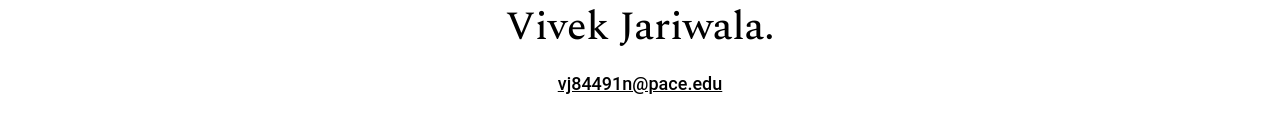
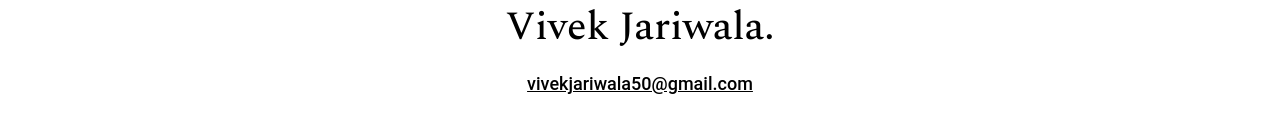
Before and after one commit to VivekJariwala50/portfolio-frontend, a React (Vite) app: page /contact in a window 1280 px wide. Shown: the part 183-316 px from the top of the page. Built offline with nearby package versions, Linux system fonts and the light colour scheme.

Commit message:
changed the email

```diff
--- a/src/pages/VJContact/index.jsx
+++ b/src/pages/VJContact/index.jsx
@@ -9,10 +9,10 @@ const VJContact = () => {
             Vivek Jariwala.
           </h1>
           <a
-            href="mailto:vj84491n@pace.edu"
+            href="mailto:vivekjariwala50@gmail.com"
             className="h3 small d-block text-center"
           >
-            vj84491n@pace.edu
+            vivekjariwala50@gmail.com
           </a>
         </div>
       </section>
```
Also changed, not shown: 1 other file (tests, documents, lock files or other folders).
